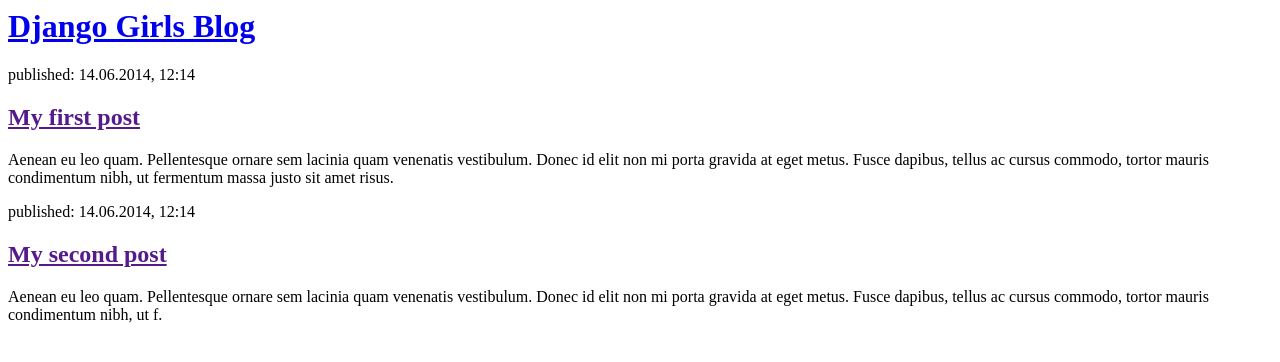
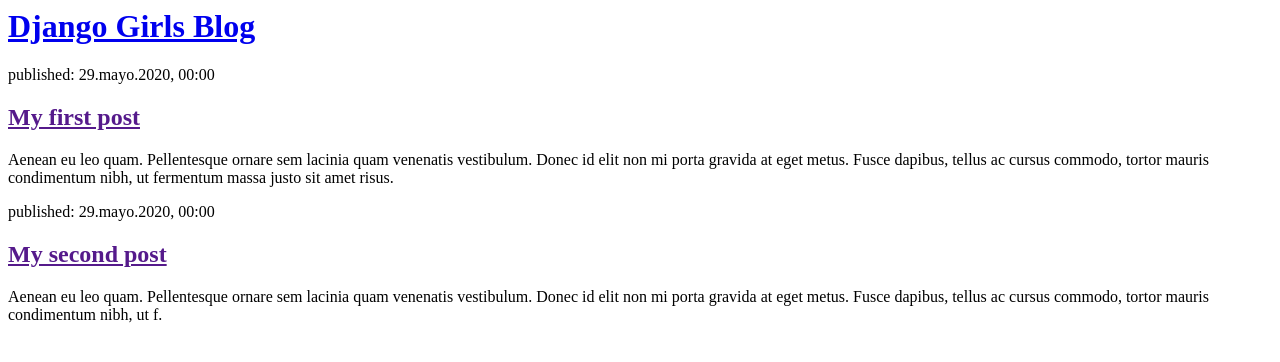
Before and after one commit to andrea-paola/my-first-blog, a Django app: page / in a window 1280 px wide. Shown: the top 362 px of the page. Run offline with Django 3.2, Linux system fonts and the light colour scheme.

Commit message:
Modified templates to display posts from database.

```diff
--- a/blog/templates/blog/post_list.html
+++ b/blog/templates/blog/post_list.html
@@ -8,13 +8,13 @@
         </div>
 
         <div>
-            <p>published: 14.06.2014, 12:14</p>
+            <p>published: 29.mayo.2020, 00:00</p>
             <h2><a href="">My first post</a></h2>
             <p>Aenean eu leo quam. Pellentesque ornare sem lacinia quam venenatis vestibulum. Donec id elit non mi porta gravida at eget metus. Fusce dapibus, tellus ac cursus commodo, tortor mauris condimentum nibh, ut fermentum massa justo sit amet risus.</p>
         </div>
 
         <div>
-            <p>published: 14.06.2014, 12:14</p>
+            <p>published: 29.mayo.2020, 00:00</p>
             <h2><a href="">My second post</a></h2>
             <p>Aenean eu leo quam. Pellentesque ornare sem lacinia quam venenatis vestibulum. Donec id elit non mi porta gravida at eget metus. Fusce dapibus, tellus ac cursus commodo, tortor mauris condimentum nibh, ut f.</p>
         </div>
--- a/blog/views.py
+++ b/blog/views.py
@@ -1,10 +1,7 @@
 from django.shortcuts import render
-
-
-
-# Create your views here.
-
-
+from django.utils import timezone
+from .models import Post
 
 def post_list(request):
-    return render(request, 'blog/post_list.html', {})
+    posts = Post.objects.filter(published_date__lte=timezone.now()).order_by('published_date')
+    return render(request, 'blog/post_list.html', {'posts': posts})
```
